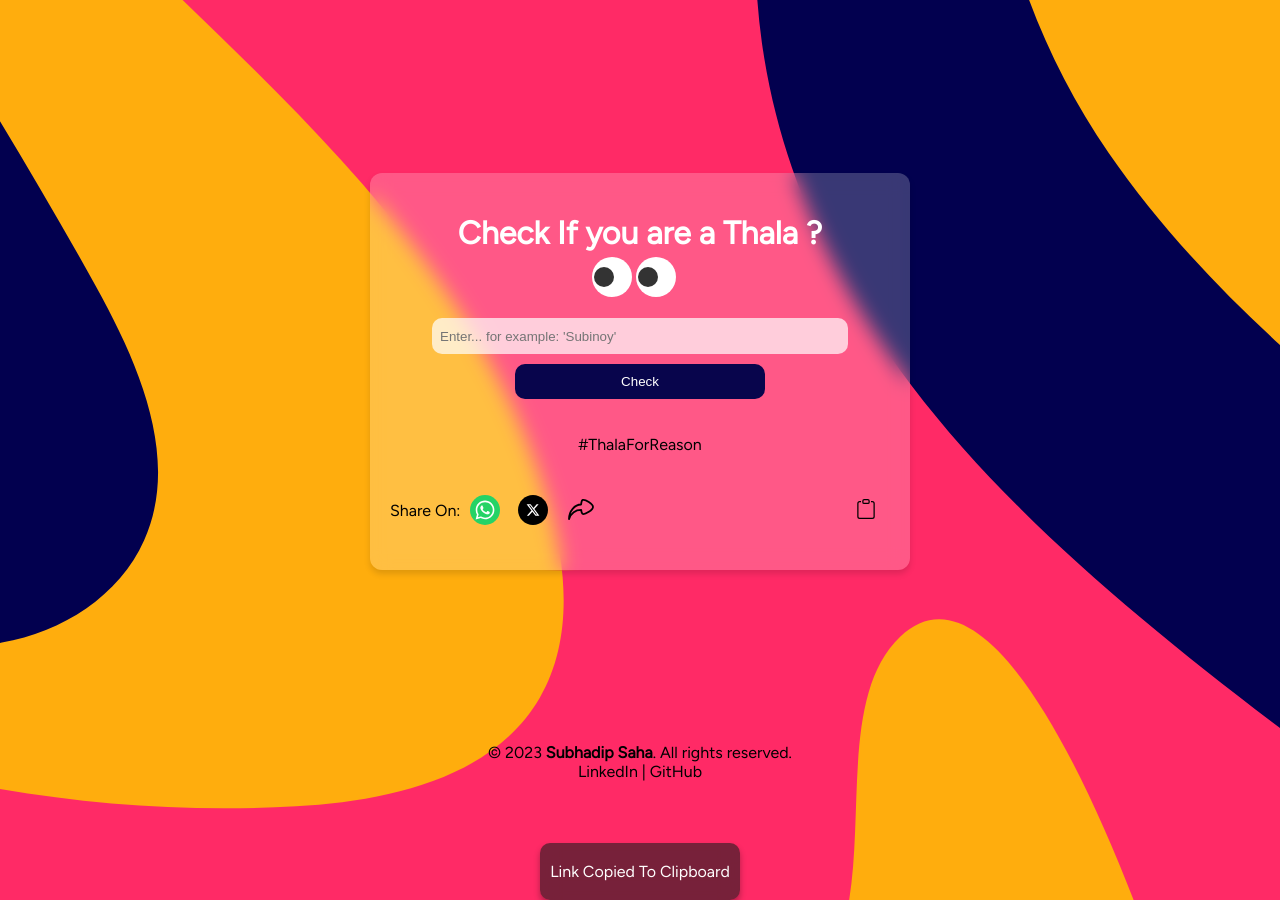
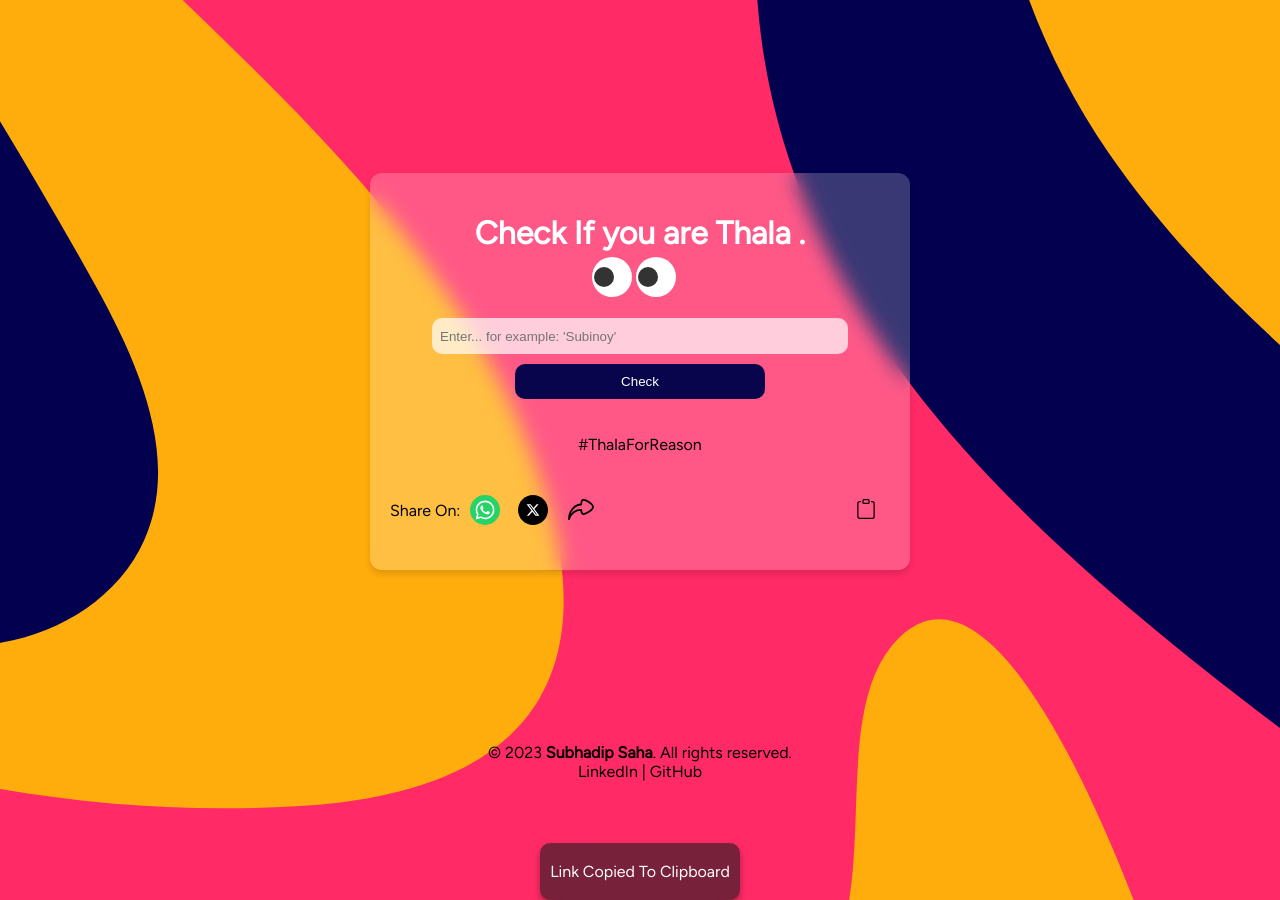
Before and after one commit to subh05sus/ThalaForReason, a website: page src/index.html in a window 1280 px wide. Drawn offline with nearby package versions, Linux system fonts and the light colour scheme; a web font is replaced by a local one.

Commit message:
fixed grammatical error in title

```diff
--- a/src/index.html
+++ b/src/index.html
@@ -17,7 +17,7 @@
   <div class="main" id="main">
 
     <div class="main-container" id="main-container">
-      <h1>Check If you are a Thala ?
+      <h1>Check If you are Thala .
           <div class="eyes">
             <div class="eye"></div>
             <div class="eye"></div>
```
